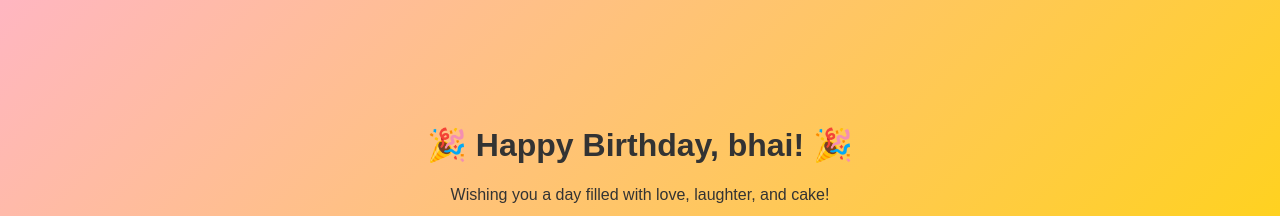
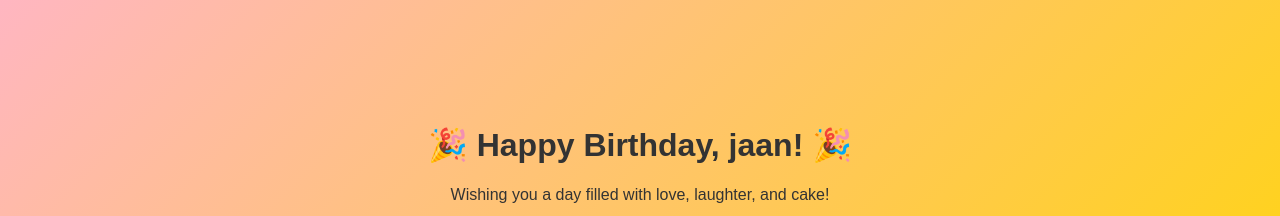
Before and after one commit to zs7998329-zs/web, a plain HTML site: page index.html in a window 1280 px wide. Shown: the top 216 px of the page. Drawn offline with Linux system fonts and the light colour scheme.

Commit message:
update title

```diff
--- a/index.html
+++ b/index.html
@@ -8,7 +8,7 @@
 </head>
 <body>
   <div class="container">
-    <h1>🎉 Happy Birthday, bhai! 🎉</h1>
+    <h1>🎉 Happy Birthday, jaan! 🎉</h1>
     <p>Wishing you a day filled with love, laughter, and cake!</p>
     <img src="birthday cake.avif" alt="Birthday Cake" class="cake">
     <button onclick="showSurprise()">Click for a Surprise 🎁</button>
```
